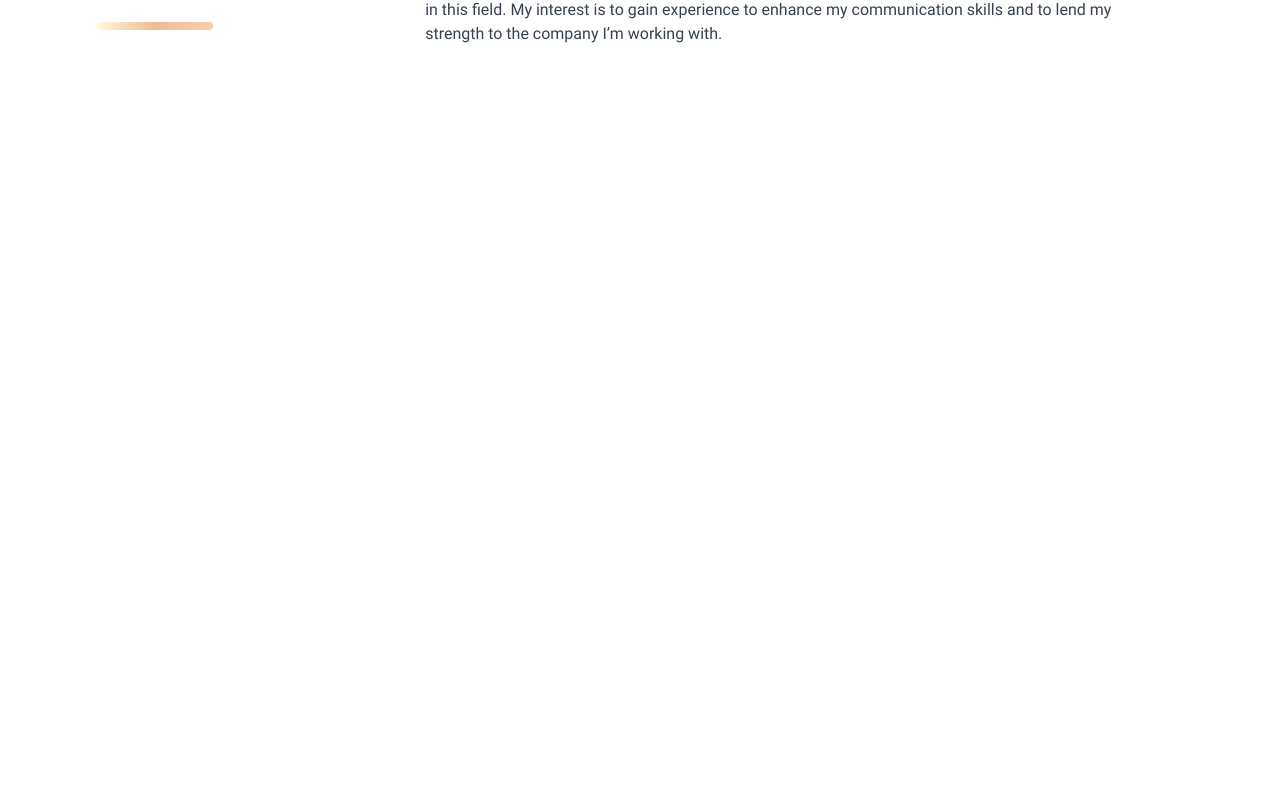
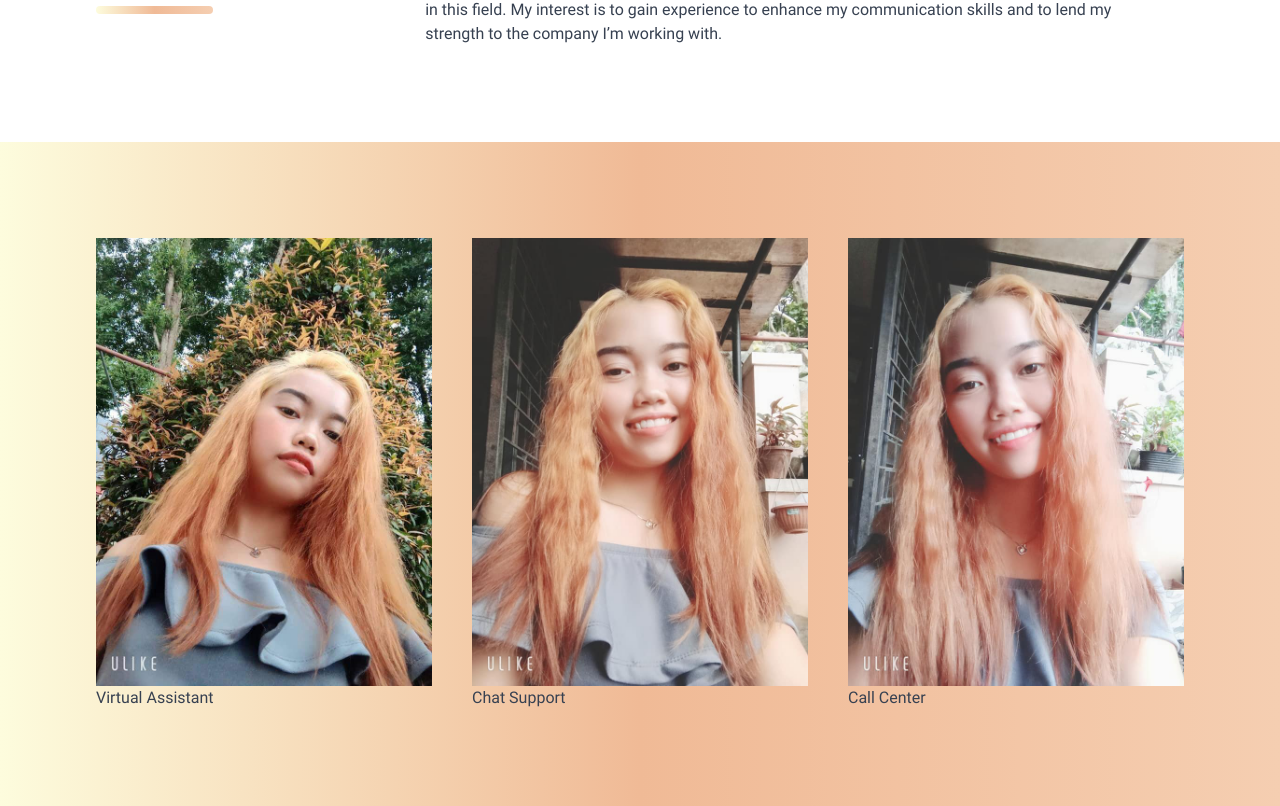
Before and after one commit to hitchcliff/chenieb-va, a React (Create React App) app: page / in a window 1280 px wide. Shown: the part 836-1642 px from the top of the page. Before the commit the page ends 978 px from the top, so only its background shows below. Built offline with nearby package versions, Linux system fonts and the light colour scheme.

Commit message:
added highlights and updates

```diff
--- /dev/null
+++ b/src/app/Home/Highlights/Highlights.tsx
@@ -0,0 +1,27 @@
+import { Container } from '../../../components';
+import { HighlightsData } from './HighlightsData';
+import styled from 'styled-components';
+
+const HighlightItem = styled.div`
+  @media (min-width: 768px) {
+    :not(:last-child) {
+      margin-right: 2.5rem;
+    }
+  }
+`;
+
+export default function Highlights() {
+  const highlightItems = HighlightsData.map(({ img, title }, idx) => (
+    <HighlightItem key={idx}>
+      <div className="overflow-hidden">
+        <img src={img} alt={title} className="w-full h-full object-cover" />
+      </div>
+      <div>{title}</div>
+    </HighlightItem>
+  ));
+  return (
+    <Container className="py-24 primary-gradient">
+      <div className="flex flex-col md:flex-row">{highlightItems}</div>
+    </Container>
+  );
+}
--- /dev/null
+++ b/src/app/Home/Highlights/HighlightsData.ts
@@ -0,0 +1,18 @@
+import IMG_1 from '../../../assets/images/1.jpg';
+import IMG_2 from '../../../assets/images/2.jpg';
+import IMG_3 from '../../../assets/images/3.jpg';
+
+export const HighlightsData = [
+  {
+    title: 'Virtual Assistant',
+    img: IMG_1,
+  },
+  {
+    title: 'Chat Support',
+    img: IMG_2,
+  },
+  {
+    title: 'Call Center',
+    img: IMG_3,
+  },
+];
--- /dev/null
+++ b/src/app/Home/Highlights/types.d.ts
@@ -0,0 +1,4 @@
+export interface HighlightsTypes {
+  title: string;
+  img: string;
+}
--- a/src/app/Home/Home.tsx
+++ b/src/app/Home/Home.tsx
@@ -1,12 +1,14 @@
 import { motion } from 'framer-motion';
 import Showcase from './Showcase/Showcase';
 import Introduction from './Introduction/Introduction';
+import Highlights from './Highlights/Highlights';
 
 export default function Home() {
   return (
     <motion.div>
       <Showcase />
       <Introduction />
+      <Highlights />
     </motion.div>
   );
 }
--- a/src/app/Home/Showcase/Showcase.tsx
+++ b/src/app/Home/Showcase/Showcase.tsx
@@ -1,4 +1,4 @@
-import SHOWCASE_IMG from '../../../assets/images/showcase.jpg';
+import SHOWCASE_IMG from '../../../assets/images/2.jpg';
 import { Button, Container } from '../../../components';
 import Heading, { HeadingPattern } from '../../../components/Heading/Heading';
 
@@ -17,7 +17,6 @@ export default function Showcase() {
         </p>
         <Button className="mt-10">view resume</Button>
       </div>
-      <div className="bg-gray-50 h-2/3 w-full absolute top-0 left-0 -z-10" />
     </Container>
   );
 }
--- a/src/components/Container/Container.tsx
+++ b/src/components/Container/Container.tsx
@@ -8,7 +8,7 @@ interface ContainerProps {
 export default function Container({ children, className }: ContainerProps) {
   return (
     <motion.div
-      className={`relative flex flex-col justify-center items-center py-10 px-10 lg:px-24 2xl:px-56 md:flex-row ${
+      className={`relative flex flex-col py-10 px-10 lg:px-24 2xl:px-56 md:flex-row ${
         className && className
       }`}
     >
```
